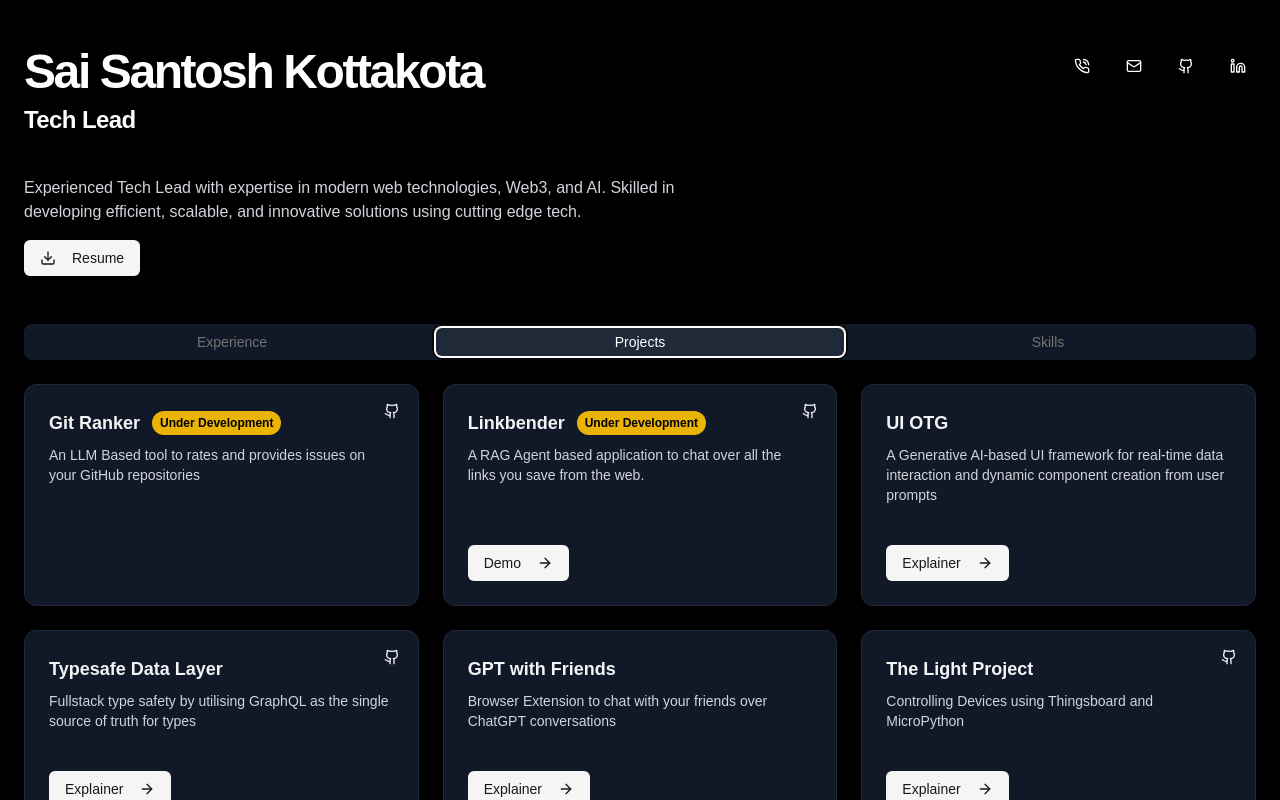
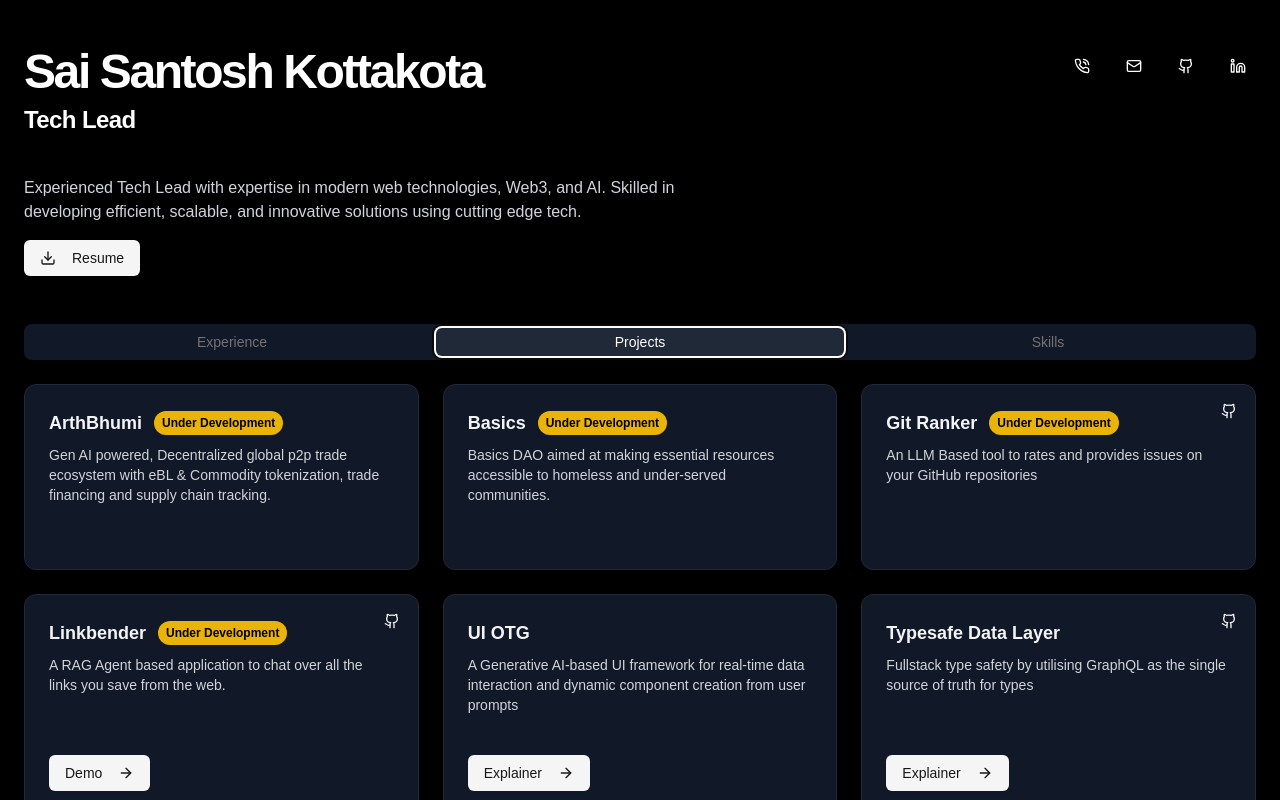
Before and after one commit to santosh898/profile, a Next.js app: page / in a window 1280 px wide. Both pictures are taken after a click on the tab "Projects". Shown: the top 800 px of the page. Built offline with nearby package versions, Linux system fonts and the light colour scheme.

Commit message:
Added Web3 profile

```diff
--- a/src/components/Projects.tsx
+++ b/src/components/Projects.tsx
@@ -4,6 +4,18 @@ import { Card, CardContent, CardFooter } from "./ui/card";
 import { ArrowRight, Github } from "lucide-react";
 
 const projects = [
+  {
+    title: "ArthBhumi",
+    description:
+      "Gen AI powered, Decentralized global p2p trade ecosystem with eBL & Commodity tokenization, trade financing and supply chain tracking.",
+    underDevelopment: true,
+  },
+  {
+    title: "Basics",
+    description:
+      "Basics DAO aimed at making essential resources accessible to homeless and under-served communities.",
+    underDevelopment: true,
+  },
   {
     title: "Git Ranker",
     description:
```
Also changed, not shown: 1 other file (tests, documents, lock files or other folders).
